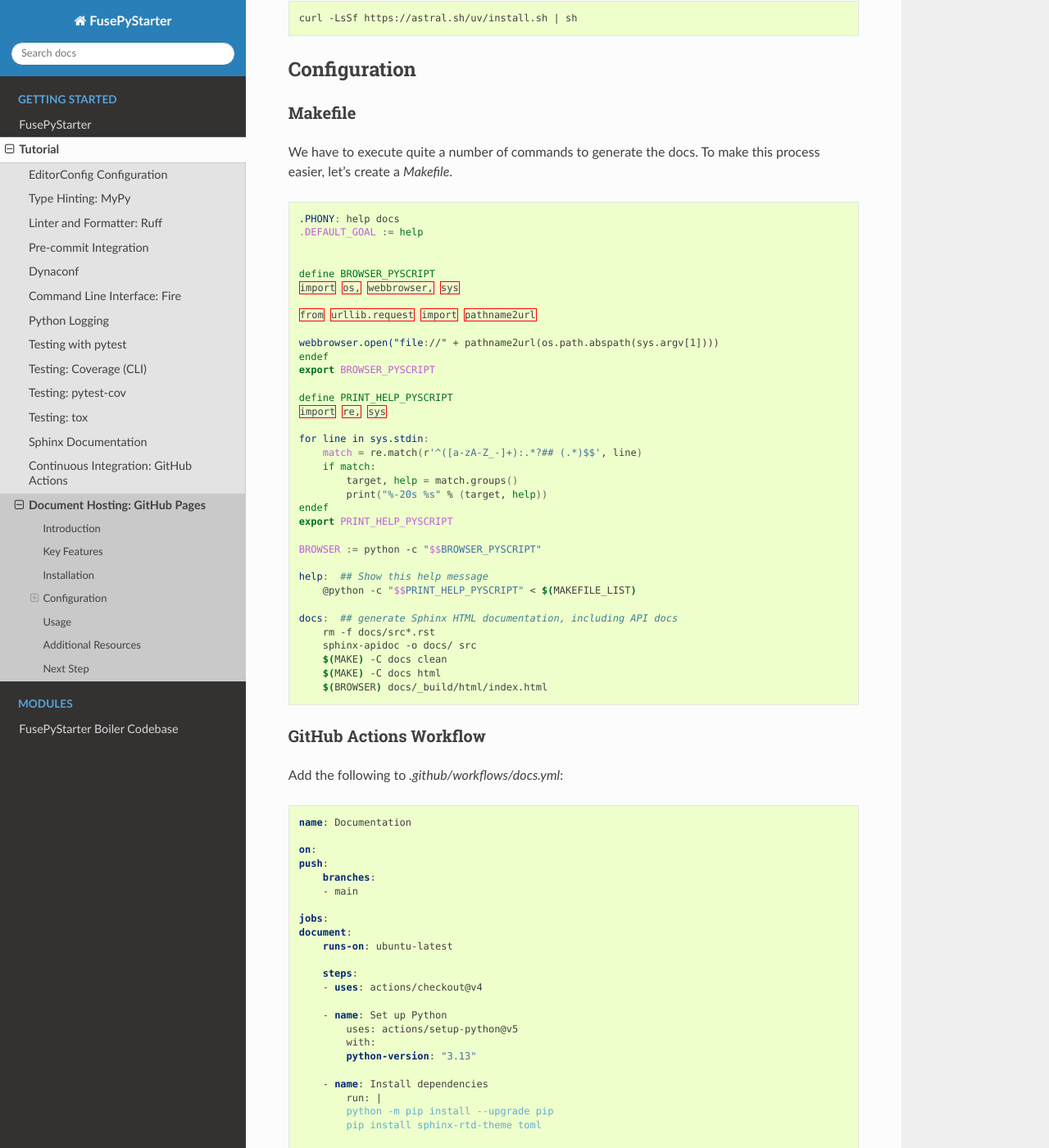
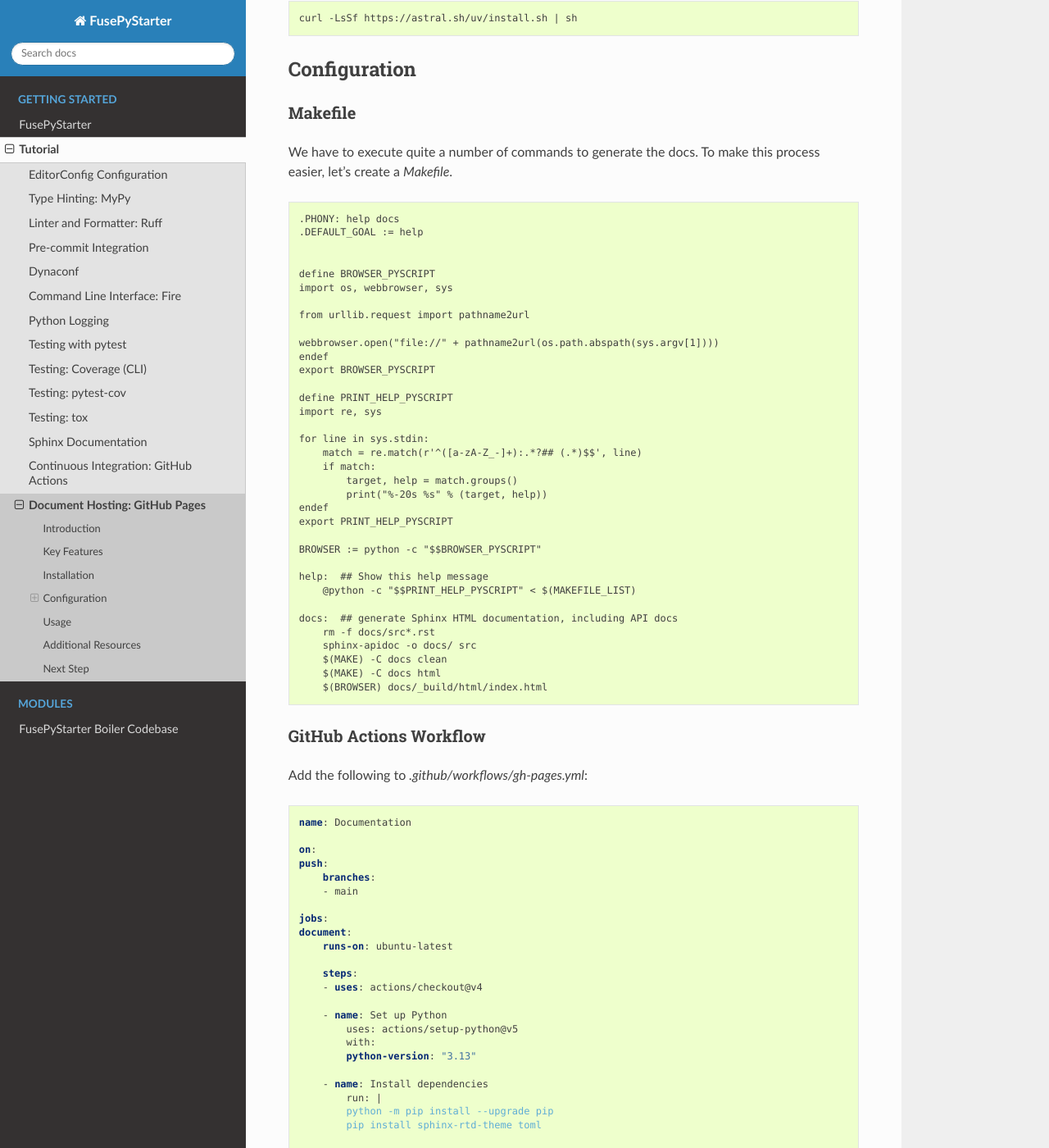
Before and after one commit to sunil-fm/FusePyStarter, a Sphinx documentation site: the page built from docs/deployment/gh-pages.rst, in a window 1280 px wide and 1400 px high, scrolled down 711 px. Shown: the whole window at 82% size. Built offline with Sphinx 7.4.7 and the Read the Docs theme 3.1.0, drawn with Linux system fonts in a browser that asks for light colours; pages that are not in the unit, such as notebooks, are missing from menus.

Commit message:
fix(gh-pages): update code block makefile to text and also update the valid workflow path

```diff
--- a/docs/deployment/gh-pages.rst
+++ b/docs/deployment/gh-pages.rst
@@ -38,7 +38,7 @@ Makefile
 
 We have to execute quite a number of commands to generate the docs. To make this process easier, let's create a `Makefile`.
 
-.. code-block:: makefile
+.. code-block:: text
 
     .PHONY: help docs
     .DEFAULT_GOAL := help
@@ -79,7 +79,7 @@ We have to execute quite a number of commands to generate the docs. To make this
 GitHub Actions Workflow
 -----------------------
 
-Add the following to `.github/workflows/docs.yml`:
+Add the following to `.github/workflows/gh-pages.yml`:
 
 .. code-block:: yaml
 
```
